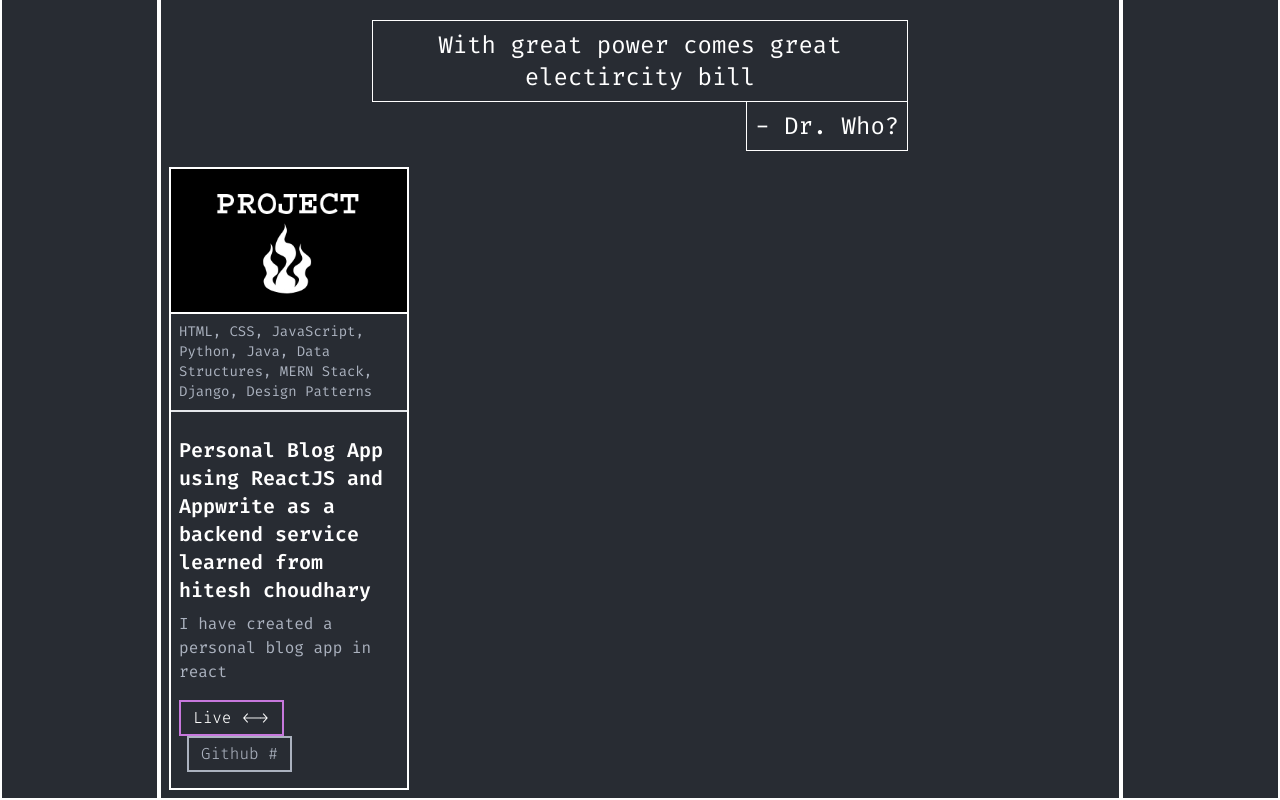
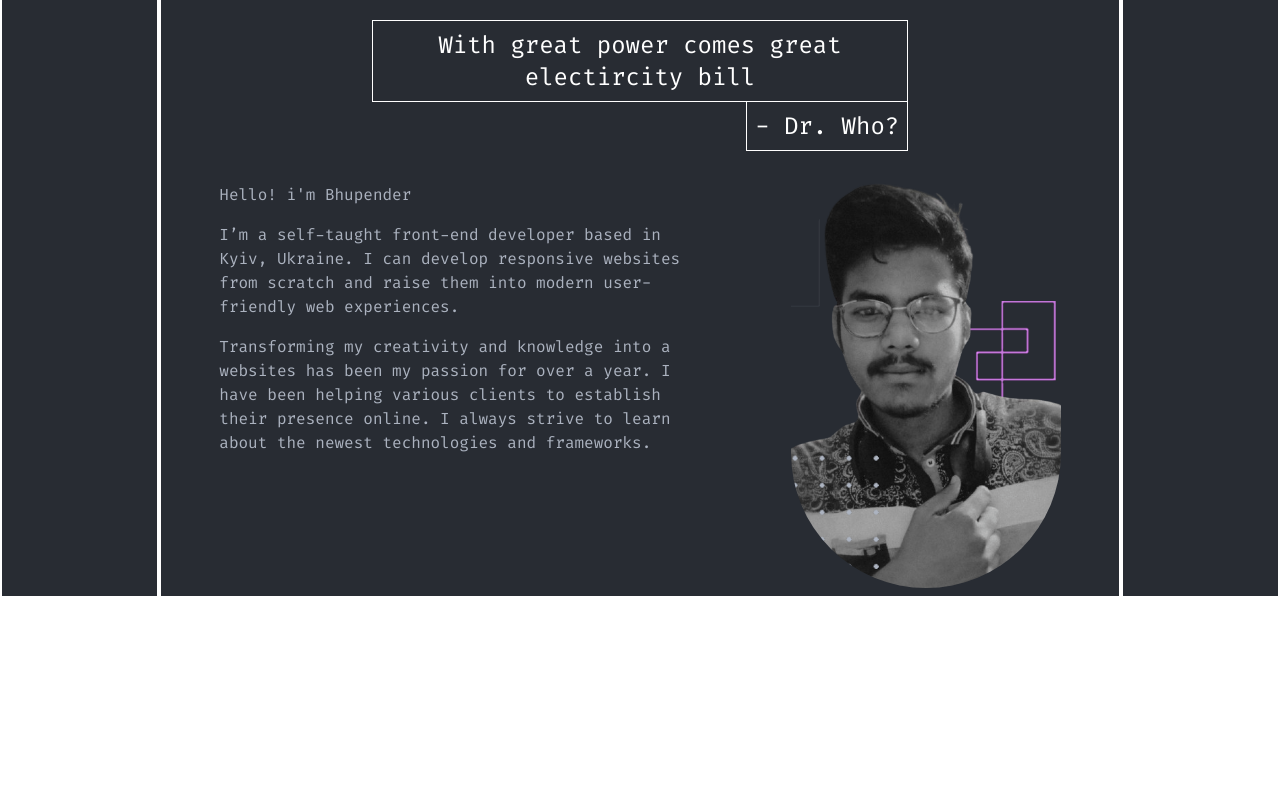
Before and after one commit to bkvats/Portfolio, a React (Vite) app: page / in a window 1280 px wide. Shown: the part 534-1334 px from the top of the page. After the commit the page ends 1132 px from the top, so only its background shows below. Built offline with nearby package versions, Linux system fonts and the light colour scheme.

Commit message:
creating about me template

```diff
--- a/index.html
+++ b/index.html
@@ -12,7 +12,7 @@
 </head>
 
 <body>
-  <div id="root" class="min-w-full min-h-[99vh] bg-[#282C33] text-white flex font-fira"></div>
+  <div id="root" class="min-w-full min-h-screen bg-[#282C33] text-white flex font-fira"></div>
   <script type="module" src="/src/main.jsx"></script>
 </body>
 
--- a/src/App.jsx
+++ b/src/App.jsx
@@ -1,4 +1,4 @@
-import { Header, Intro, ProjectCard, Quote } from "./components"
+import { AboutMe, Header, Intro, ProjectCard, Quote, SkillCard } from "./components"
 function App() {
   return (
     <>
@@ -7,7 +7,9 @@ function App() {
         <Header />
         <Intro />
         <Quote />
-        <ProjectCard imgUrl={"src/components/ProjectCard/images/project_template_image.jpg"} skills={["HTML", "CSS", "JavaScript", "Python", "Java", "Data Structures", "MERN Stack", "Django", "Design Patterns"]} projectName={"Personal Blog App using ReactJS and Appwrite as a backend service learned from hitesh choudhary"} description={"I have created a personal blog app in react"} liveLink={"Live"} github={"Github"}/>
+        {/* <ProjectCard imgUrl={"src/components/ProjectCard/images/project_template_image.jpg"} skills={["HTML", "CSS", "JavaScript", "Python", "Java", "Data Structures", "MERN Stack", "Django", "Design Patterns"]} projectName={"Personal Blog App using ReactJS and Appwrite as a backend service learned from hitesh choudhary"} description={"I have created a personal blog app in react"} liveLink={"Live"} github={"Github"}/> */}
+        {/* <SkillCard skillName={"Languages"} skillTools={["Python", "Java", "JavaScript", "TypeScript", "SQL", "Django", "MySQL", "MongoDB"]} /> */}
+        <AboutMe />
       </div>
       <div className="w-44 border-2 border-white hidden lg:block"></div>
     </>
--- /dev/null
+++ b/src/components/AboutMe/AboutMe.jsx
@@ -0,0 +1,15 @@
+import React from "react";
+export default function AboutMe() {
+    return (
+        <div className="flex p-2 justify-around">
+            <div className="w-[50%] text-light text-[#ABB2BF]">
+                <p className="my-4">Hello! i'm Bhupender</p>
+                <p className="my-4">I’m a self-taught front-end developer based in Kyiv, Ukraine. I can develop responsive websites from scratch and raise them into modern user-friendly web experiences.</p>
+                <p>Transforming my creativity and knowledge into a websites has been my passion for over a year. I have been helping various clients to establish their presence online. I always strive to learn about the newest technologies and frameworks.</p>
+            </div>
+            <div>
+                <img className="rounded-full" src="src/components/AboutMe/images/image.png" alt="" width={270}/>
+            </div>
+        </div>
+    );
+}
--- /dev/null
+++ b/src/components/SkillCard.jsx
@@ -0,0 +1,9 @@
+import React from "react";
+export default function SkillCard({skillName, skillTools}) {
+    return (
+        <div className="m-2 w-1/4 border-2 border-white">
+            <div className="p-2 border-b-2 border-white">{skillName}</div>
+            <div className="px-2 text-[#ABB2BF]">{skillTools.join(" ")}</div>
+        </div>
+    );
+}
--- a/src/components/index.js
+++ b/src/components/index.js
@@ -2,4 +2,6 @@ import Header from "./Header/Header";
 import Intro from "./Intro/Intro";
 import Quote from "./Quote";
 import ProjectCard from "./ProjectCard/ProjectCard";
-export {Header, Intro, Quote, ProjectCard};
+import SkillCard from "./SkillCard";
+import AboutMe from "./AboutMe/AboutMe";
+export {Header, Intro, Quote, ProjectCard, SkillCard, AboutMe};
```
Also changed, not shown: src/components/AboutMe/images/image.png (added).
